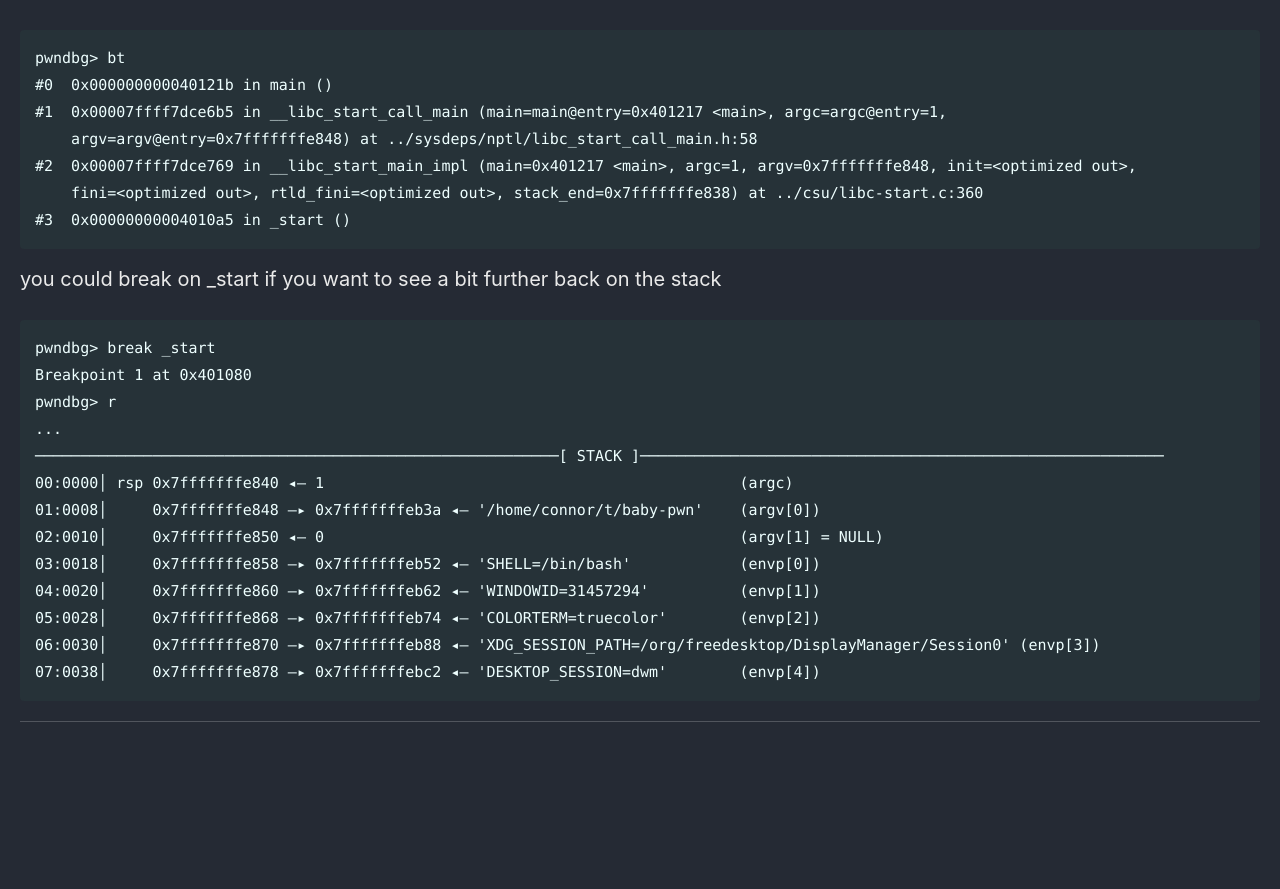
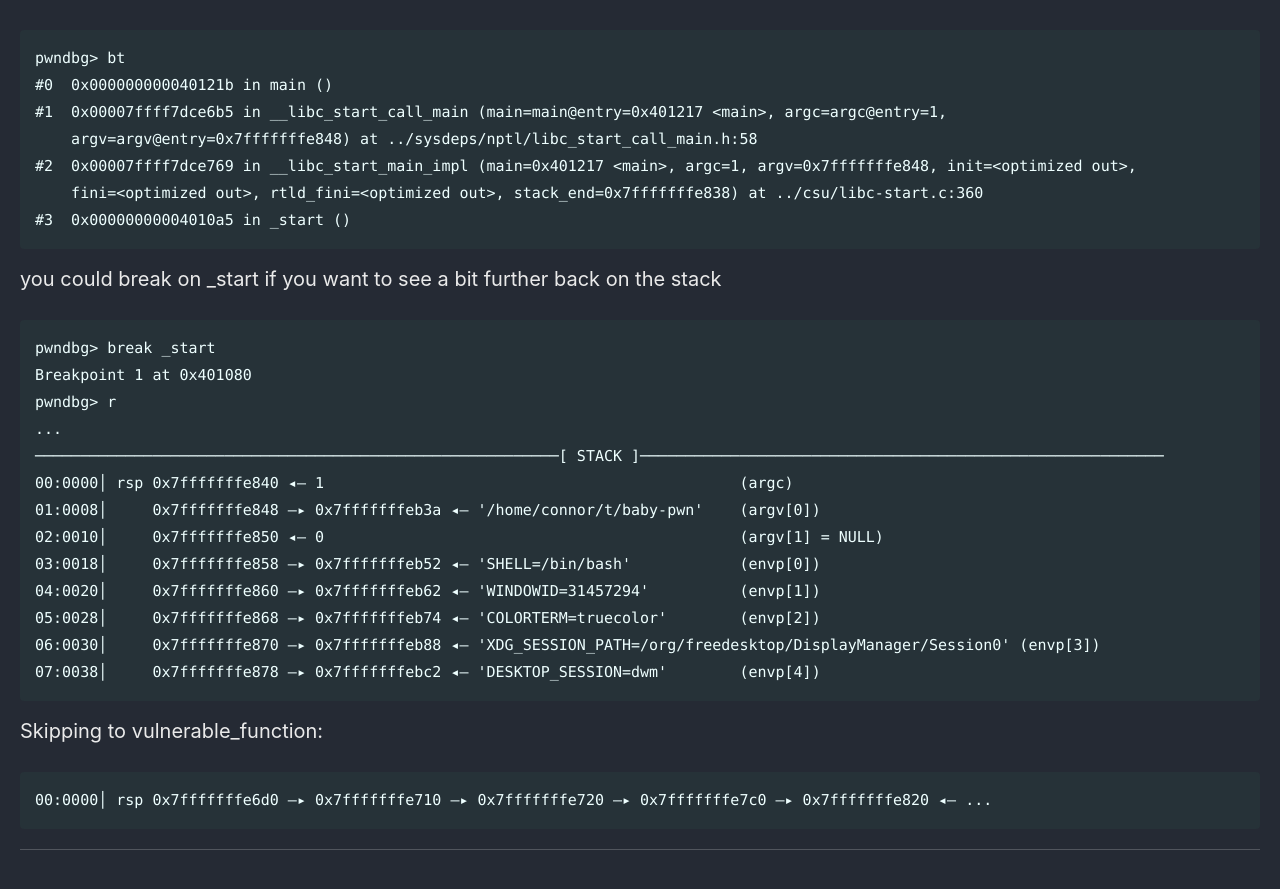
Before and after one commit to Connor-McCartney/Connor-McCartney.github.io, a Jekyll site: the page built from _pages/misc/pwn.md, in a window 1280 px wide and 900 px high, scrolled down 31565 px. Shown: the top 889 px of the window. Built offline with Jekyll 4.4.1, drawn with Linux system fonts in a browser that asks for light colours; cached includes are drawn as plain includes; before the commit the page ends 32337 px from its top, so only the background shows below that.

Commit message:
Update pwn.md

````diff
--- a/_pages/misc/pwn.md
+++ b/_pages/misc/pwn.md
@@ -1311,4 +1311,11 @@ pwndbg> r
 07:0038│     0x7fffffffe878 —▸ 0x7fffffffebc2 ◂— 'DESKTOP_SESSION=dwm'        (envp[4])
 ```
 
+
+Skipping to vulnerable_function:
+
+```
+00:0000│ rsp 0x7fffffffe6d0 —▸ 0x7fffffffe710 —▸ 0x7fffffffe720 —▸ 0x7fffffffe7c0 —▸ 0x7fffffffe820 ◂— ...
+```
+
 ---
````
